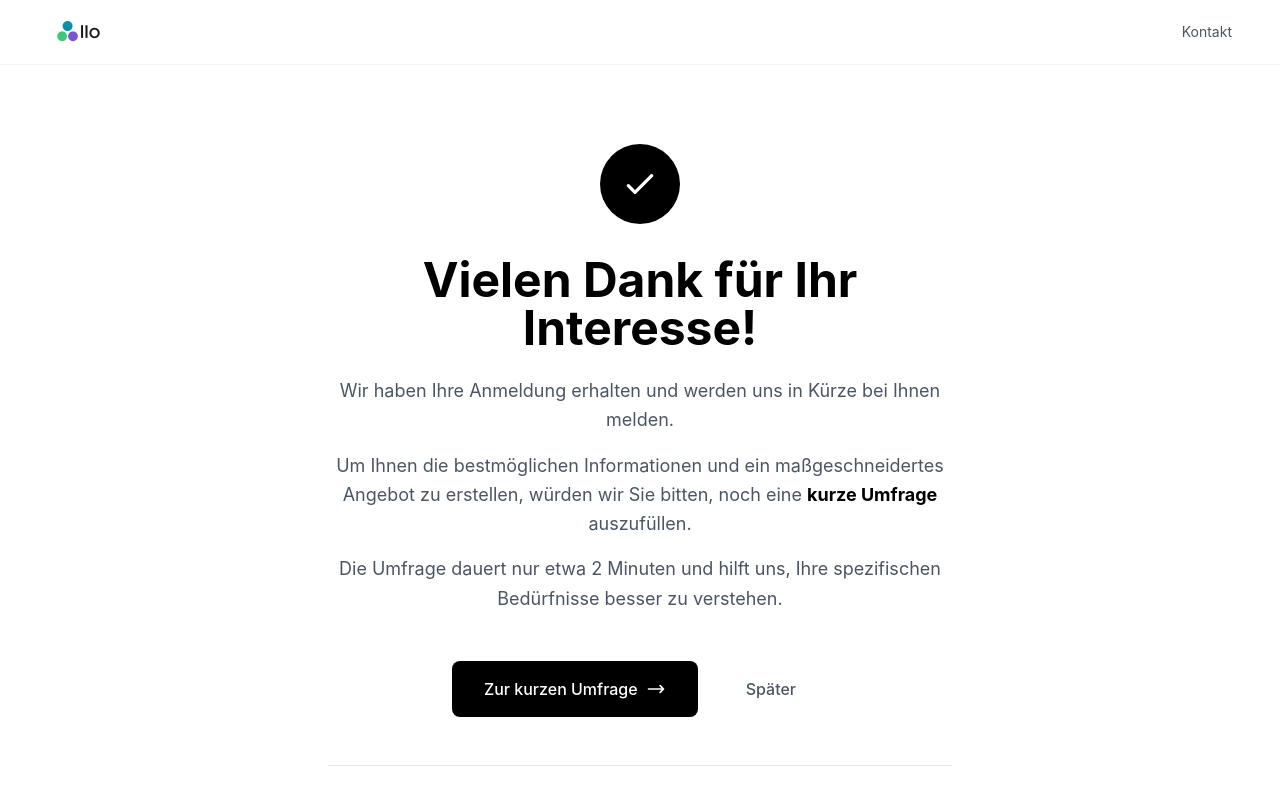
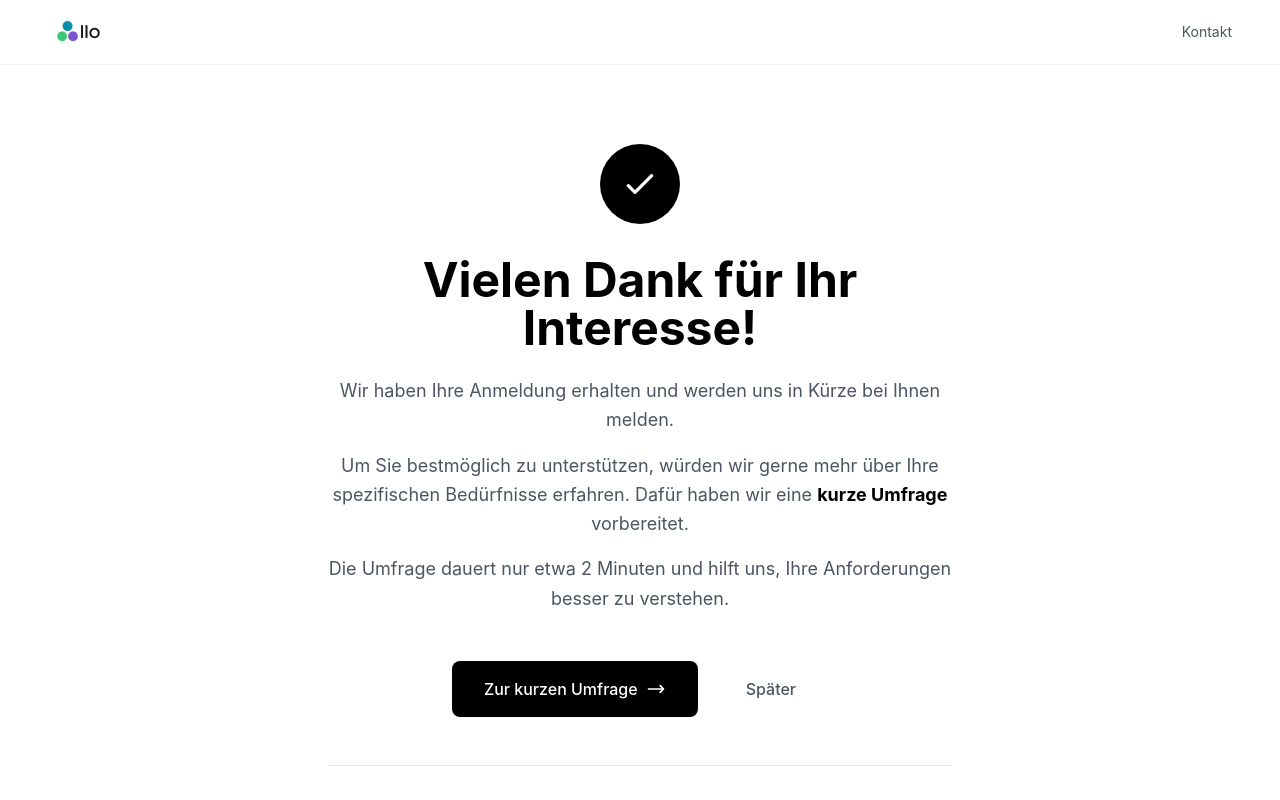
Before and after one commit to Ilo37/ilo-ai, a React (Create React App) app: page /campaign/innovation/thank-you in a window 1280 px wide. Shown: the top 800 px of the page. Built offline with nearby package versions, Linux system fonts and the light colour scheme.

Commit message:
Update: Danke-Seite - Fokus auf Bedürfnisse statt Angebotsversprechen

```diff
--- a/public/index.html
+++ b/public/index.html
@@ -1,5 +1,6 @@
 <!DOCTYPE html>
 <html lang="de">
+
 <head>
     <meta charset="utf-8" />
     <meta name="viewport" content="width=device-width, initial-scale=1" />
--- a/src/campaigns/innovation/ThankYouPage.jsx
+++ b/src/campaigns/innovation/ThankYouPage.jsx
@@ -28,16 +28,15 @@
           </h1>
 
           <div className="space-y-4 mb-12 text-lg text-gray-600 leading-relaxed">
-            {/* Text: Wir bedanken uns, erklären kurz den nächsten Schritt und warum die Umfrage hilft, bessere/mehr zugeschnittene Angebote zu machen */}
             <p>
               Wir haben Ihre Anmeldung erhalten und werden uns in Kürze bei Ihnen melden.
             </p>
             <p>
-              Um Ihnen die bestmöglichen Informationen und ein maßgeschneidertes Angebot zu erstellen,
-              würden wir Sie bitten, noch eine <strong className="text-black">kurze Umfrage</strong> auszufüllen.
+              Um Sie bestmöglich zu unterstützen, würden wir gerne mehr über Ihre spezifischen
+              Bedürfnisse erfahren. Dafür haben wir eine <strong className="text-black">kurze Umfrage</strong> vorbereitet.
             </p>
             <p>
-              Die Umfrage dauert nur etwa 2 Minuten und hilft uns, Ihre spezifischen Bedürfnisse
+              Die Umfrage dauert nur etwa 2 Minuten und hilft uns, Ihre Anforderungen
               besser zu verstehen.
             </p>
           </div>
```
